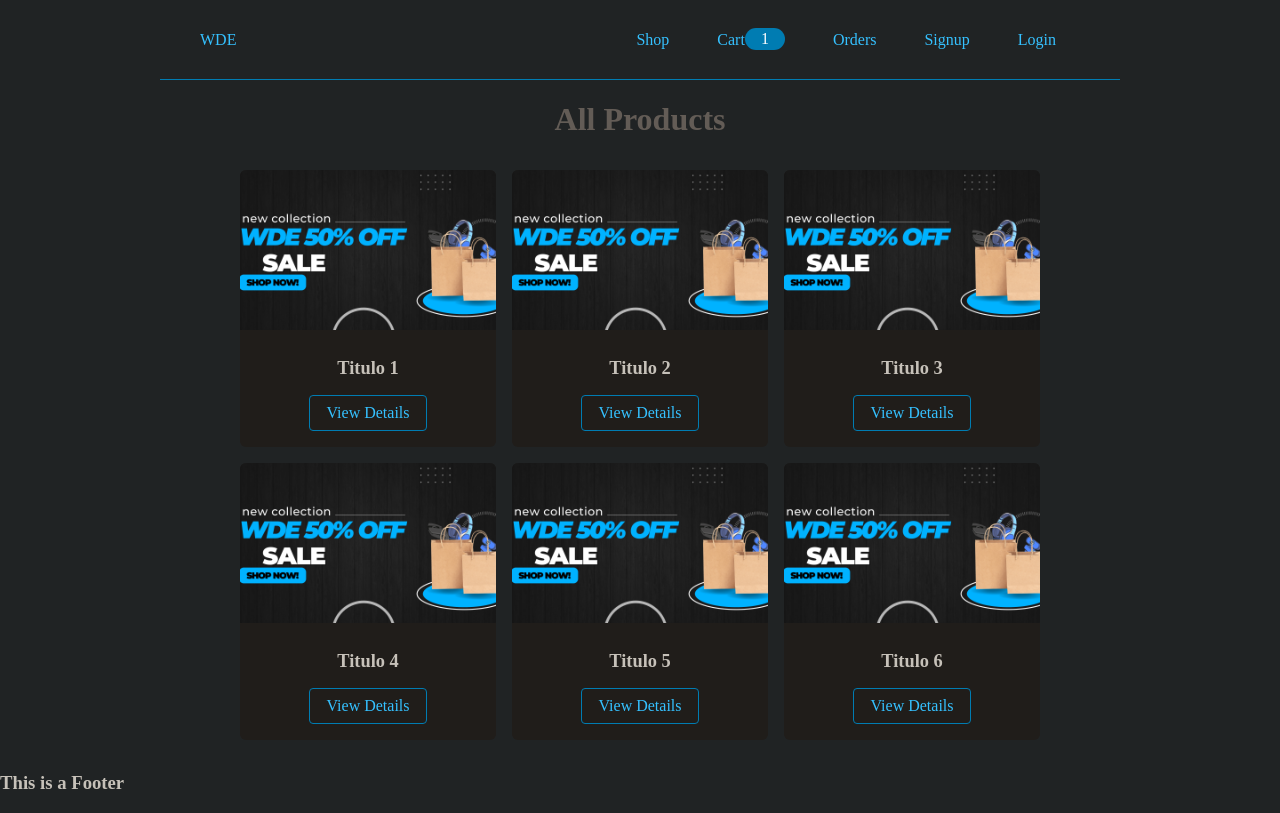
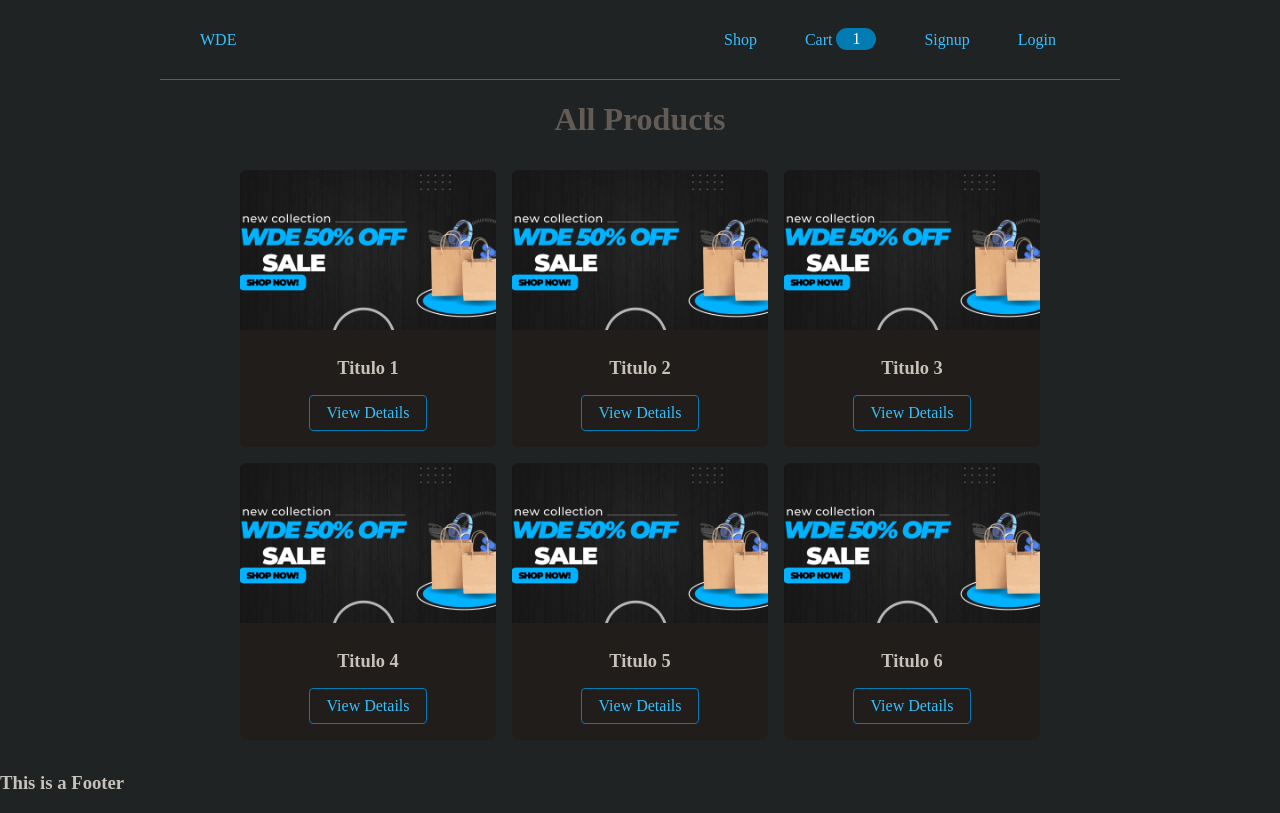
Before and after one commit to Arthur-Ferreira/WebDeveloperEssentials-APP, a React (Vite) app: page / in a window 1280 px wide. Built offline with nearby package versions, Linux system fonts and the light colour scheme.

Commit message:
Feat Development: Remove Orders from menu

```diff
--- a/src/components/molecules/Navigation/index.tsx
+++ b/src/components/molecules/Navigation/index.tsx
@@ -9,21 +9,20 @@ const Navigation: React.FC = () => {
       <NavItems>
         <li><Anchor to="/">Shop</Anchor></li>
         <li>
-          <Anchor to="/cart">
-            Cart
-            <Badge>1</Badge>
-          </Anchor>
+          <Anchor to="/cart">Cart <Badge>1</Badge></Anchor>
         </li>
-        <li><Anchor to="/orders">Orders</Anchor></li>
-        {/* <li><Anchor to="/admin/products">Manage Products</Anchor></li>
-        <li><Anchor to="/admin/orders">Manage Orders</Anchor></li> */}
+        {/*
+          <li><Anchor to="/orders">Orders</Anchor></li>
+          <li><Anchor to="/admin/products">Manage Products</Anchor></li>
+          <li><Anchor to="/admin/orders">Manage Orders</Anchor></li>
+        */}
         <li><Anchor to="/signup">Signup</Anchor></li>
         <li><Anchor to="/login">Login</Anchor></li>
         {/* <li>
-          <form action="/logout" method="POST">
+          <Form action="/logout" method="POST">
             // <input type="hidden" name="_csrf" value="<%= locals.csrfToken %>" />
             <Button>Logout</Button>
-          </form>
+          </Form>
         </li> */}
       </NavItems>
     </>
```
